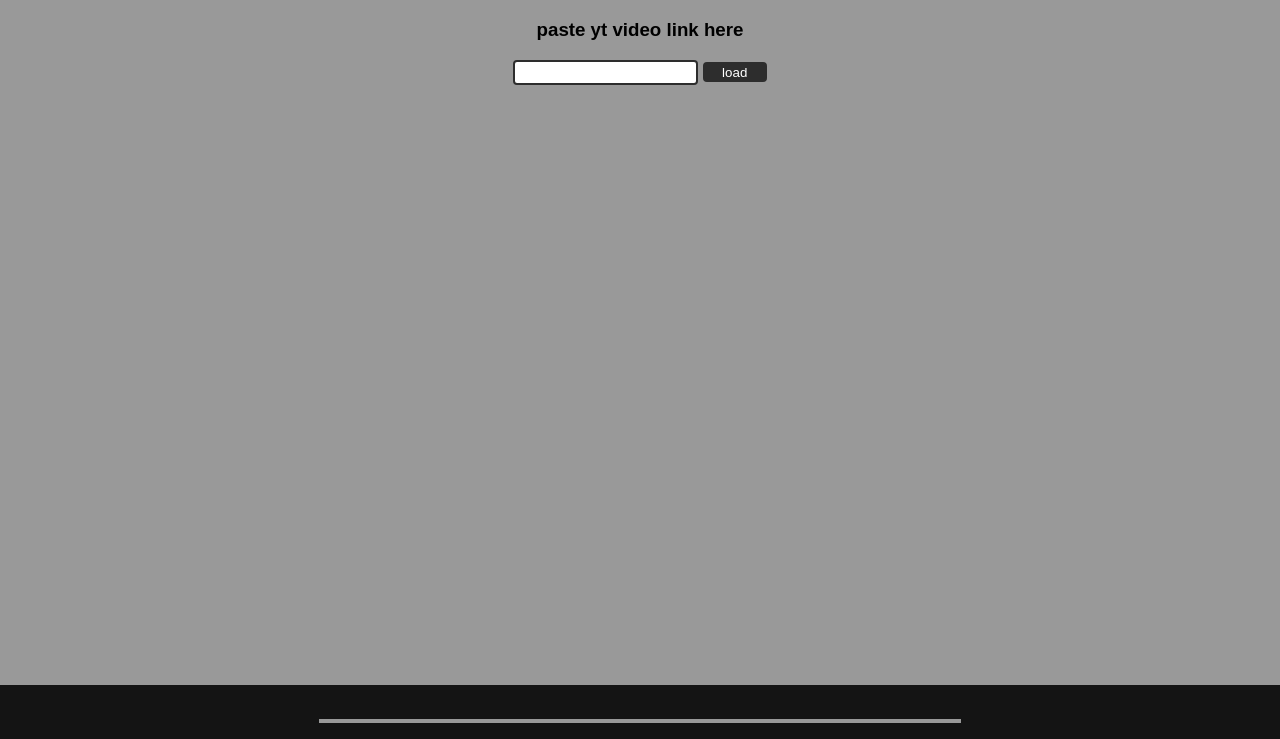
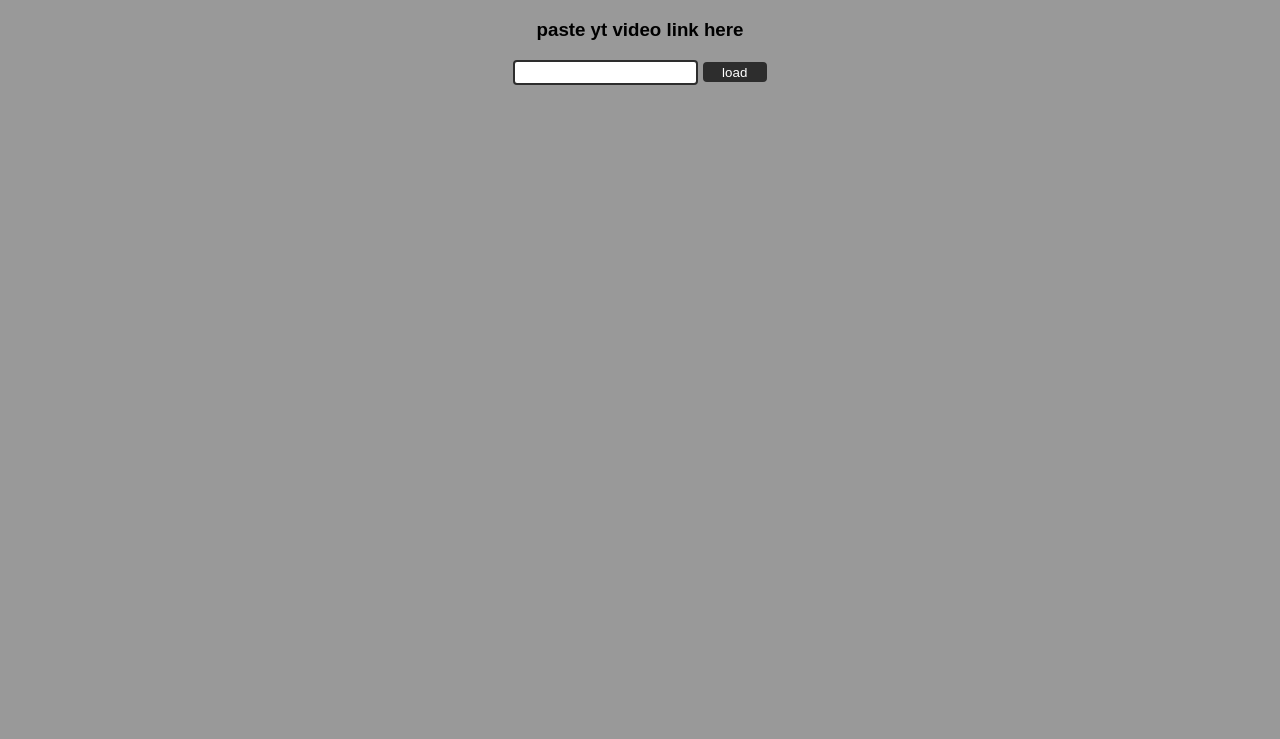
Before and after one commit to tengolyper/youtube-unblocked-, a plain HTML site: page index.html in a window 1280 px wide. Shown: the part 61-800 px from the top of the page. Drawn offline with Linux system fonts and the light colour scheme.

Commit message:
Update style.css

```diff
--- a/style.css
+++ b/style.css
@@ -19,13 +19,6 @@ iframe {
 }
 .center {
   text-align: center;
-}
-footer {
-  position: fixed;
-  left: 0;
-  right: 0;
-  bottom: 0;
-  background-color: rgb(20,20,20);
 }
 a {
   color: white;
```
